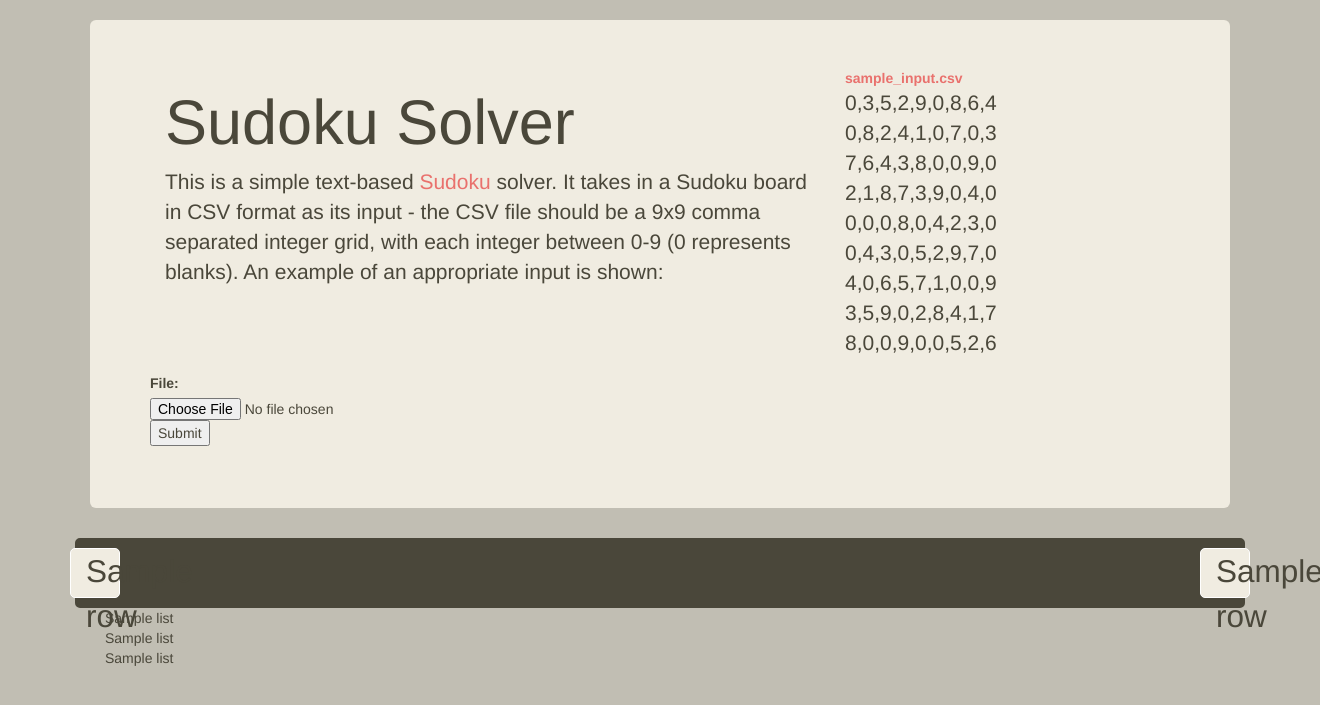
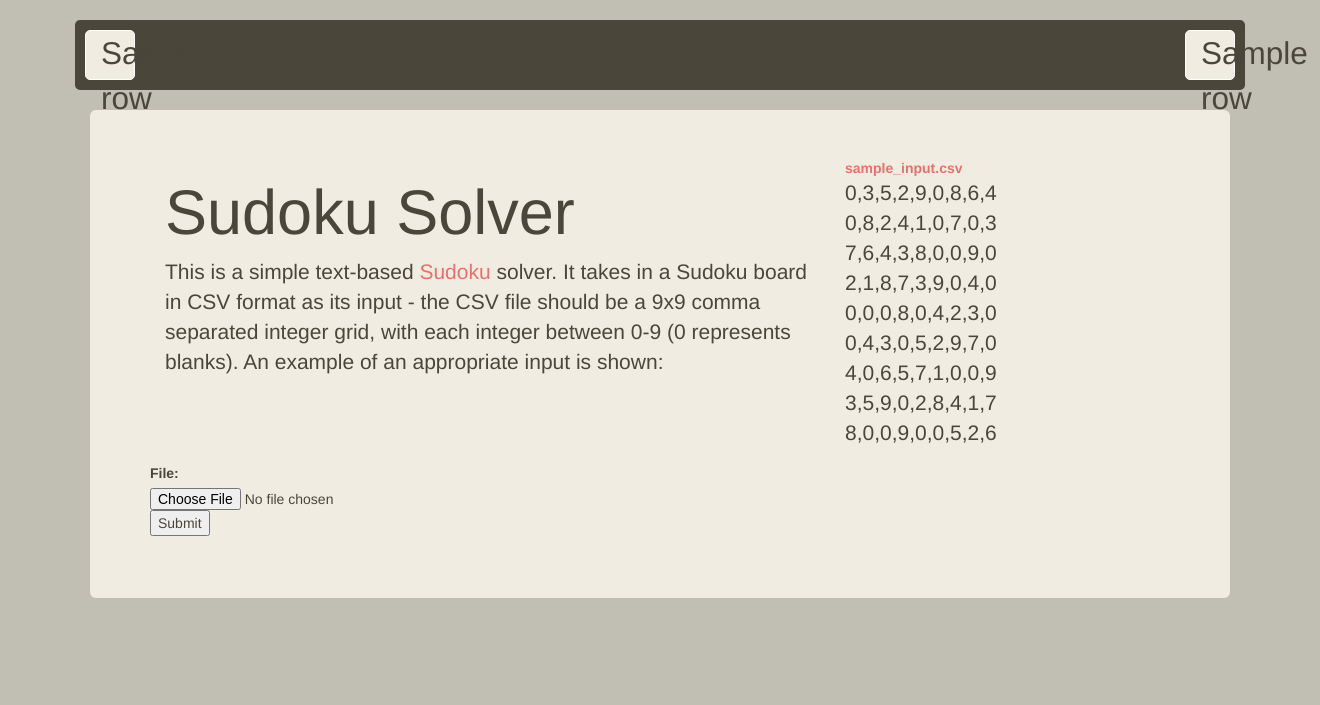
Before and after one commit to hyperbit/sudoku-solver-app, a Django app: template sudoku/templates/sudoku/index.html in a window 1320 px wide. Shown: the part 50-755 px from the top of the page. Run offline with Django 3.2, Linux system fonts and the light colour scheme; tables that the repository leaves empty hold one stand-in row (values such as "Sample post"); the template is opened without the code that fills it: values that come from a table or form of the project are taken from there, most other values are stand-ins (such as "Sample title", 1, 10 or a date in 2020); some libraries are stand-ins or nearby versions.

Commit message:
rearranged contents and moved board and input to sudoku template

```diff
--- a/sudoku/static/sudoku/css/style.css
+++ b/sudoku/static/sudoku/css/style.css
@@ -30,6 +30,7 @@
   border: #4A473A solid 2px;
   background-color: #4A473A;
   padding: 5px;
+  margin-bottom: 20px;
 }
 
 .sudoku-board {
--- a/sudoku/templates/sudoku/index.html
+++ b/sudoku/templates/sudoku/index.html
@@ -1,5 +1,5 @@
 {% extends "base.html" %}
-
+{% load staticfiles %}
 {% load my_templates %}
 
 {% block content %}
@@ -7,8 +7,8 @@
 
 
 {% if solution and solution != -1 %}
-<div class="row">
-  <div class="sudoku col-md-12">
+<div class="sudoku row">
+  <div class="col-md-12">
 
 
     <div class="sudoku-board col-md-6">
@@ -44,14 +44,33 @@
 
 
 
-
-<div class="col-md-3">
-  {% if solution and solution != -1 %}
-    {% for i in 3|get_range %}
-      {{ solution.list }}
-      <br>
-    {% endfor %}
-  {% endif %}
+<!-- Jumbotron -->
+<div class="jumbotron">
+  <div class="col-md-8">
+    <h1>Sudoku Solver</h1>
+    <p>
+      This is a simple text-based <a href="http://www.sudoku.name/rules/en">Sudoku</a> solver. It takes in a Sudoku board in CSV format as its input - the CSV file should be a 9x9 comma separated integer grid, with each integer between 0-9 (0 represents blanks). An example of an appropriate input is shown:
+    </p>
+  </div>
+  <div class="col-md-4">
+    <strong><a href="{% static 'sudoku/sample_input.csv' %}">sample_input.csv</a></strong>
+    <p>
+      0,3,5,2,9,0,8,6,4<br>
+      0,8,2,4,1,0,7,0,3<br>
+      7,6,4,3,8,0,0,9,0<br>
+      2,1,8,7,3,9,0,4,0<br>
+      0,0,0,8,0,4,2,3,0<br>
+      0,4,3,0,5,2,9,7,0<br>
+      4,0,6,5,7,1,0,0,9<br>
+      3,5,9,0,2,8,4,1,7<br>
+      8,0,0,9,0,0,5,2,6<br>
+    </p>
+  </div>
+  <form enctype="multipart/form-data" action="{% url 'sudoku:index' %}" method="post">
+    {% csrf_token %}
+    {{ form }}
+    <input type="submit" value="Submit" />
+  </form>
 </div>
 
 
--- a/templates/base.html
+++ b/templates/base.html
@@ -39,34 +39,6 @@
 
   <div class="container" style="padding-top:20px;">
 
-    <!-- Jumbotron -->
-    <div class="jumbotron">
-      <div class="col-md-8">
-        <h1>Sudoku Solver</h1>
-        <p>
-          This is a simple text-based <a href="http://www.sudoku.name/rules/en">Sudoku</a> solver. It takes in a Sudoku board in CSV format as its input - the CSV file should be a 9x9 comma separated integer grid, with each integer between 0-9 (0 represents blanks). An example of an appropriate input is shown:
-        </p>
-      </div>
-      <div class="col-md-4">
-        <strong><a href="{% static 'sudoku/sample_input.csv' %}">sample_input.csv</a></strong>
-        <p>
-          0,3,5,2,9,0,8,6,4<br>
-          0,8,2,4,1,0,7,0,3<br>
-          7,6,4,3,8,0,0,9,0<br>
-          2,1,8,7,3,9,0,4,0<br>
-          0,0,0,8,0,4,2,3,0<br>
-          0,4,3,0,5,2,9,7,0<br>
-          4,0,6,5,7,1,0,0,9<br>
-          3,5,9,0,2,8,4,1,7<br>
-          8,0,0,9,0,0,5,2,6<br>
-        </p>
-      </div>
-      <form enctype="multipart/form-data" action="{% url 'sudoku:index' %}" method="post">
-        {% csrf_token %}
-        {{ form }}
-        <input type="submit" value="Submit" />
-      </form>
-    </div>
 
     {% block content %}
     <h1>Hello, world!</h1>
```
